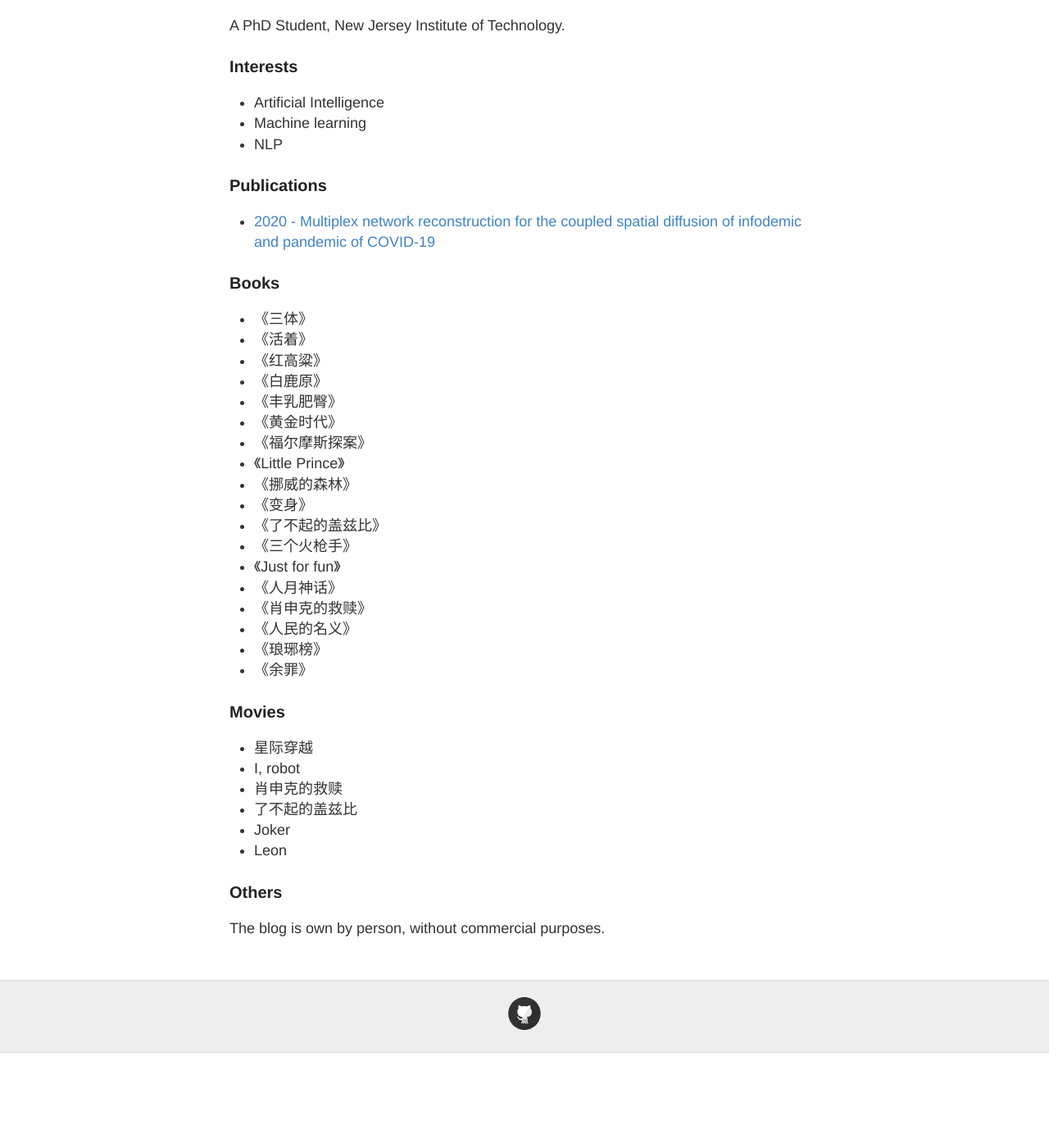
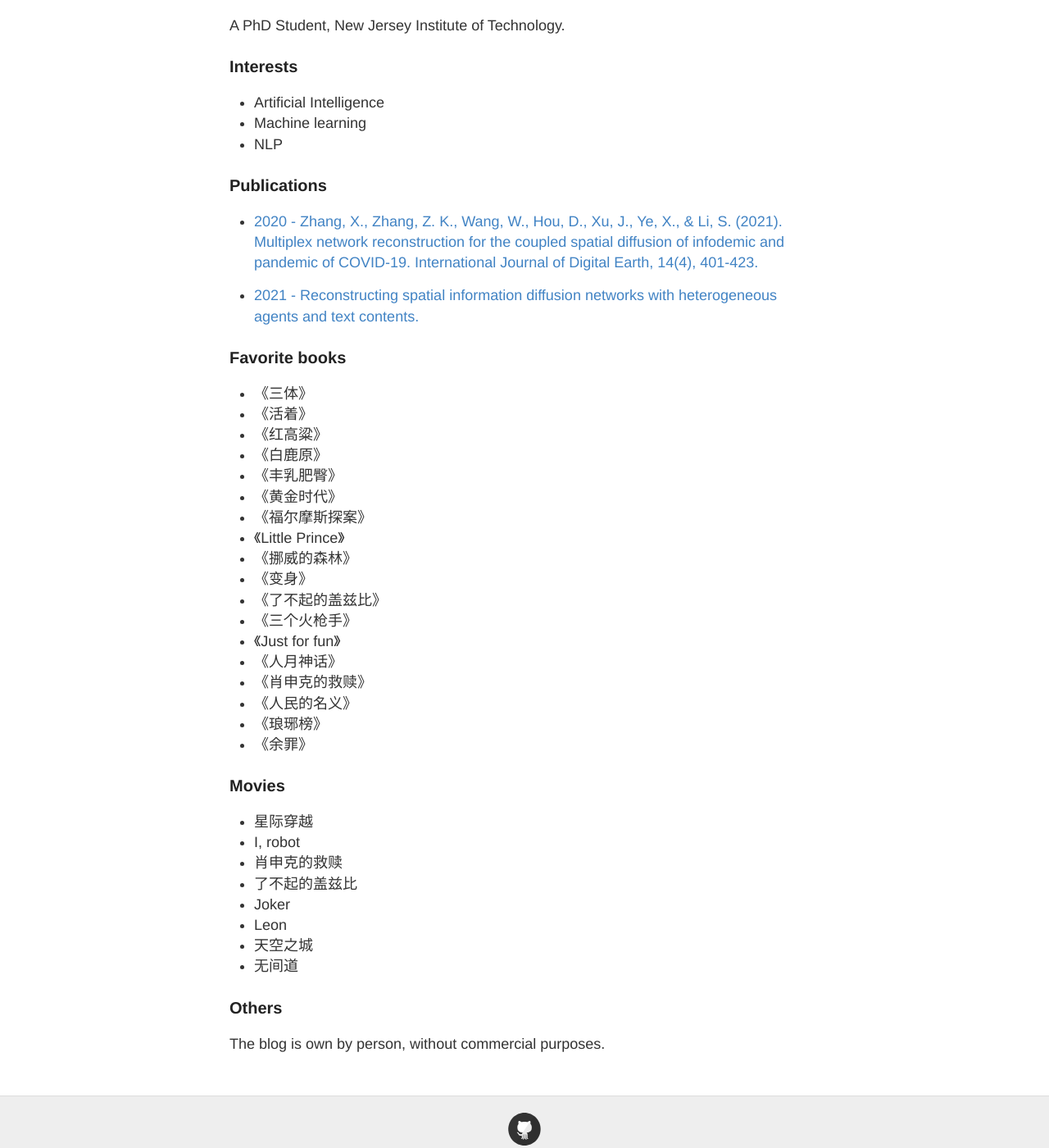
Before and after one commit to Woffee/woffee.github.io.bak, a Jekyll site: the page built from about.md, in a window 1280 px wide and 1400 px high, scrolled down 208 px. Shown: the whole window at 82% size. Built offline with Jekyll 4.4.1, drawn with Linux system fonts in a browser that asks for light colours; before the commit the page ends 1492 px from its top, so only the background shows below that.

Commit message:
add a new article

```diff
--- a/about.md
+++ b/about.md
@@ -14,10 +14,12 @@ A PhD Student, New Jersey Institute of Technology.
 
 ### Publications
 
- * [2020 - Multiplex network reconstruction for the coupled spatial diffusion of infodemic and pandemic of COVID-19](https://www.tandfonline.com/doi/full/10.1080/17538947.2021.1888326)
+ * [2020 - Zhang, X., Zhang, Z. K., Wang, W., Hou, D., Xu, J., Ye, X., & Li, S. (2021). Multiplex network reconstruction for the coupled spatial diffusion of infodemic and pandemic of COVID-19. International Journal of Digital Earth, 14(4), 401-423.](https://www.tandfonline.com/doi/full/10.1080/17538947.2021.1888326)
+
+ * [2021 - Reconstructing spatial information diffusion networks with heterogeneous agents and text contents.](http://doi.org/10.1111/tgis.12747)
 
 
-### Books
+### Favorite books
 
  - 《三体》
  - 《活着》
@@ -46,6 +48,8 @@ A PhD Student, New Jersey Institute of Technology.
  - 了不起的盖兹比
  - Joker
  - Leon
+ - 天空之城
+ - 无间道
 
 ### Others
 
```
